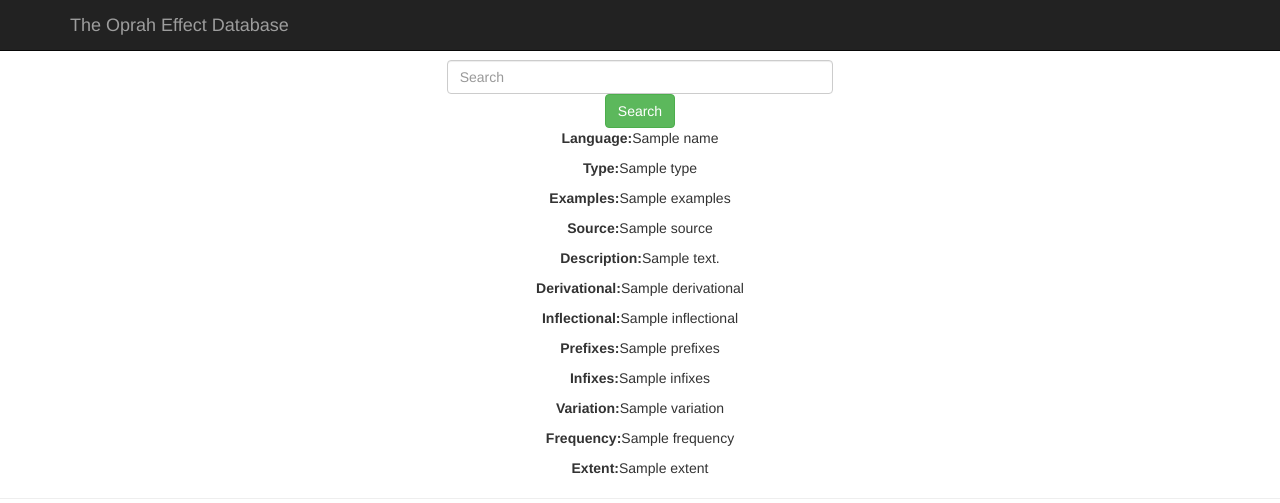
After one commit to CEYeYuan/Oprah-Website, a CodeIgniter app: the page made by application/views/result.php in a window 1280 px wide. The commit adds this page. Shown: the top 503 px of the page. Run offline with CodeIgniter, Linux system fonts and the light colour scheme; the template is opened without the code that fills it: most values are stand-ins (such as "Sample title", 1, 10 or a date in 2020); grey boxes are pictures that could not be loaded.

Commit message:
Added page for searching result (preliminary, only display one entry)

```diff
--- a/application/models/query_language.php
+++ b/application/models/query_language.php
@@ -4,9 +4,9 @@ class Query_language extends CI_Model{
 		$content='%'.$this->input->get('content').'%';
 		$sql="select * from language where name like '$content' or type like '$content' or
 		examples like '$content' or source like '$content' or description like '$content' or
-	derivational like '$content' or inflectional like '$content' or prefixes like '$content'
-	or infixes like '$content' or variation like '$content' or frequency like '$content'
-	or extent like '$content'";
+		derivational like '$content' or inflectional like '$content' or prefixes like '$content'
+		or infixes like '$content' or variation like '$content' or frequency like '$content'
+		or extent like '$content'";
 		$result=$this->db->query($sql);
 		if ($result->num_rows()===0)
 			return 0;
--- a/application/views/header.php
+++ b/application/views/header.php
@@ -12,7 +12,7 @@
             <span class="icon-bar"></span>
             <span class="icon-bar"></span>
           </button>
-          <a class="navbar-brand" href="">The Oprah Effect Database</a>
+          <a class="navbar-brand" href="<?php echo base_url();?>">The Oprah Effect Database</a>
         </div>
 
       </div>
--- /dev/null
+++ b/application/views/result.php
@@ -0,0 +1,62 @@
+<!DOCTYPE html>
+<html>
+<head>
+ <meta charset="utf-8">
+    <meta http-equiv="X-UA-Compatible" content="IE=edge">
+    <meta name="viewport" content="width=device-width, initial-scale=1">
+    <!-- The above 3 meta tags *must* come first in the head; any other head content must come *after* these tags -->
+    <meta name="description" content="">
+    <meta name="author" content="">
+    <link rel="icon" href="../../favicon.ico">
+
+    <title>The Oprah Effect Database</title>
+
+    <!-- Bootstrap core CSS -->
+    <link type="text/css" href='<?php echo base_url(); ?>assets/css/bootstrap.min.css' rel="stylesheet">
+     <link rel="stylesheet" href='<?php echo base_url(); ?>/assets/css/bootstrap.css'>
+    <link rel="stylesheet" href='<?php echo base_url(); ?>/assets/css/style.css'>
+
+
+
+    <!-- Custom styles for this template -->
+    <link href="jumbotron.css" rel="stylesheet">
+
+    <!-- Just for debugging purposes. Don't actually copy these 2 lines! -->
+    <!--[if lt IE 9]><script src="../../assets/js/ie8-responsive-file-warning.js"></script><![endif]-->
+    <script src="../../assets/js/ie-emulation-modes-warning.js"></script>
+	<title>Query Result</title>
+	<?php $this->load->view('header');?>
+</head>
+<body>
+  			</br>
+             </br>
+              </br>
+	<div id="navbar" class="navbar-collapse collapse">
+          <form class=" col-lg-4 col-lg-offset-4" action='<?php echo base_url();?>main/query' method="get">
+            <div class="" style="text-align:center">
+              <input type="text" class="form-control " placeholder="Search" name="content" >
+              <button type="submit" class="btn btn-success">Search</button>
+            </div>
+          </form>
+    </div><!--/.navbar-collapse -->
+    <?php
+
+    	echo "<div style='text-align:center'>";
+    	echo "<p><b>Language:</b>".$name."</p>";
+    	echo "<p><b>Type:</b>".$type."</p>";
+    	echo "<p><b>Examples:</b>".$examples."</p>";
+    	echo "<p><b>Source:</b>".$source."</p>";
+    	echo "<p><b>Description:</b>".$description."</p>";
+    	echo "<p><b>Derivational:</b>".$derivational."</p>";
+    	echo "<p><b>Inflectional:</b>".$inflectional."</p>";
+    	echo "<p><b>Prefixes:</b>".$prefixes."</p>";
+    	echo "<p><b>Infixes:</b>".$infixes."</p>";
+    	echo "<p><b>Variation:</b>".$variation."</p>";
+    	echo "<p><b>Frequency:</b>".$frequency."</p>";
+    	echo "<p><b>Extent:</b>".$extent."</p>";
+    	echo "</div>";
+    ?>
+
+<?php $this->load->view('footer'); ?>
+</body>
+</html>
```
Also changed, not shown: application/controllers/main.php (+16 -1 lines).
